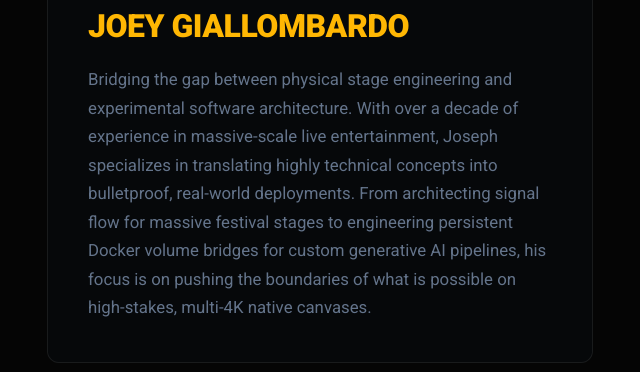
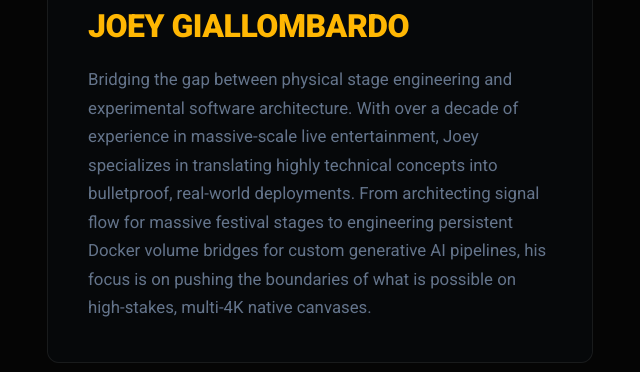
Before and after one commit to giallovision/giallovision.github.io, a plain HTML site: page about.html in a window 1280 px wide. Shown: the part 581-953 px from the top of the page, 17-657 px from the left. Drawn offline with Linux system fonts and the light colour scheme.

Commit message:
Adjusted About page v2

```diff
--- a/about.html
+++ b/about.html
@@ -217,7 +217,7 @@
                 <div class="profile-info">
                     <span class="profile-role">Founder | Lead V1 & Pipeline Architect</span>
                     <h2 class="profile-name">Joey Giallombardo</h2>
-                    <p class="profile-bio">Bridging the gap between physical stage engineering and experimental software architecture. With over a decade of experience in massive-scale live entertainment, Joseph specializes in translating highly technical concepts into bulletproof, real-world deployments. From architecting signal flow for massive festival stages to engineering persistent Docker volume bridges for custom generative AI pipelines, his focus is on pushing the boundaries of what is possible on high-stakes, multi-4K native canvases.</p>
+                    <p class="profile-bio">Bridging the gap between physical stage engineering and experimental software architecture. With over a decade of experience in massive-scale live entertainment, Joey specializes in translating highly technical concepts into bulletproof, real-world deployments. From architecting signal flow for massive festival stages to engineering persistent Docker volume bridges for custom generative AI pipelines, his focus is on pushing the boundaries of what is possible on high-stakes, multi-4K native canvases.</p>
                 </div>
             </div>
 
```
